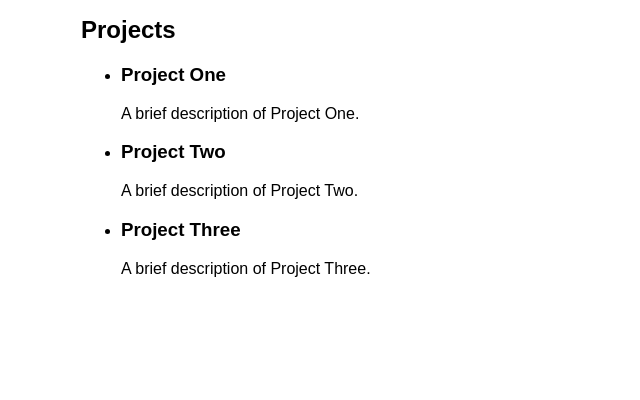
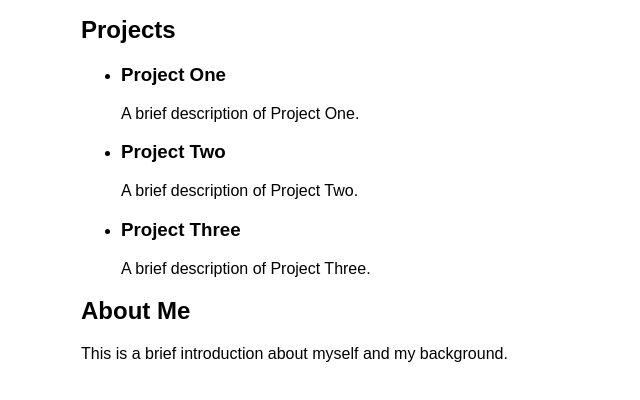
Before and after one commit to EMiulli/my-first-static-web-app, a website: page src/index.html in a window 1280 px wide. Shown: the part 144-544 px from the top of the page, without its empty margins (239-879 px from the left). Drawn offline with Linux system fonts and the light colour scheme.

Commit message:
Added About section

```diff
--- a/src/index.html
+++ b/src/index.html
@@ -27,6 +27,10 @@
           <p>A brief description of Project Three.</p>
         </li>
       </ul>
+    </section>
+    <section id="about">
+      <h2>About Me</h2>
+      <p>This is a brief introduction about myself and my background.</p>
   </main>
 </body>
 
```
